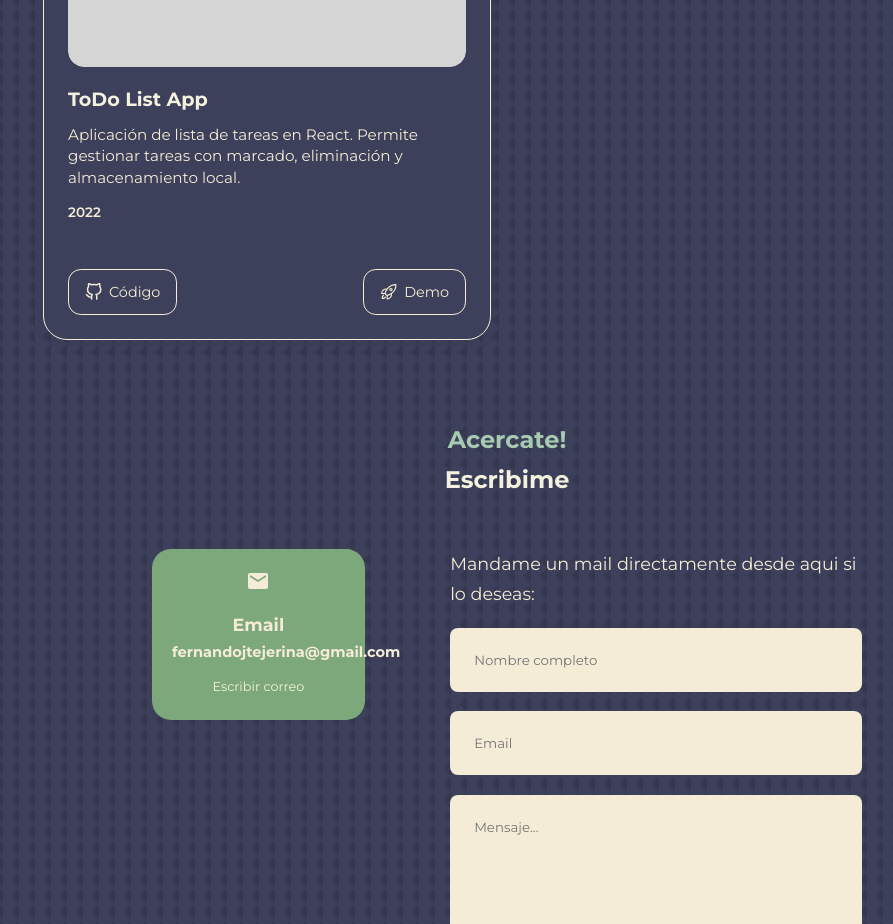
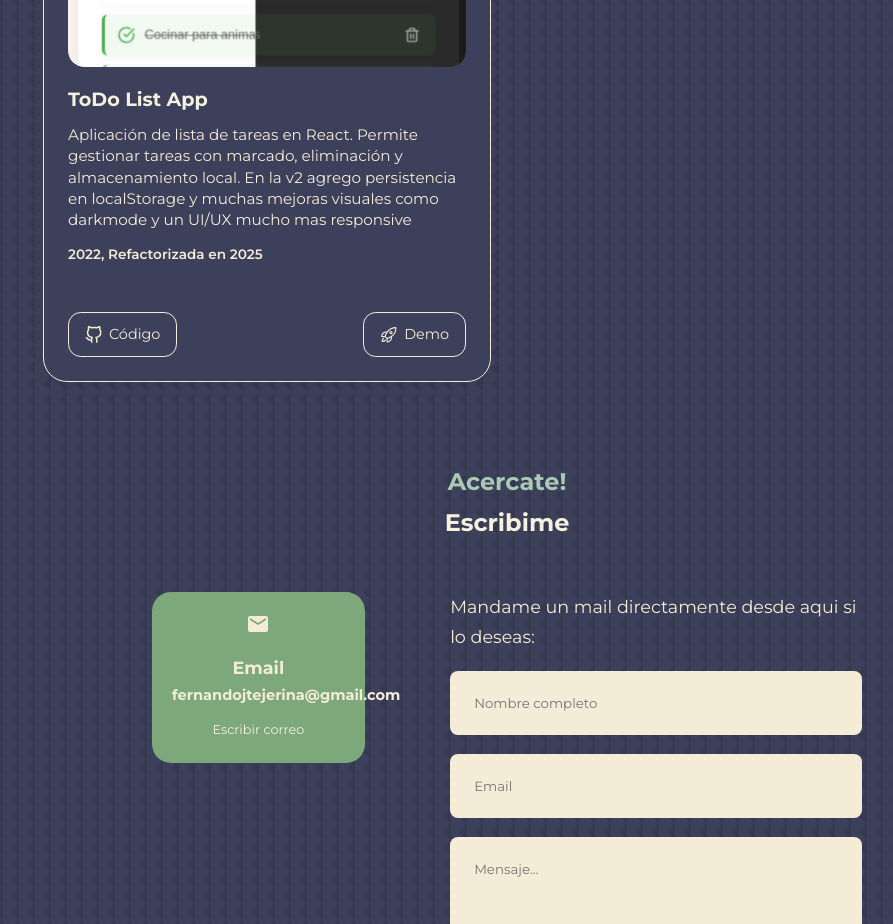
Before and after one commit to fertejj/my-new-portfolio2, a React (Vite) app: page / in a window 1280 px wide. Shown: the part 3400-4324 px from the top of the page, without its empty margins (133-1026 px from the left). Built offline with nearby package versions, Linux system fonts and the light colour scheme.

Commit message:
Actualizacion todolist app

```diff
--- a/src/components/Projects/Projects.jsx
+++ b/src/components/Projects/Projects.jsx
@@ -29,10 +29,10 @@ const projects = [
     img: IMG1,
     title: "ToDo List App",
     description:
-      "Aplicación de lista de tareas en React. Permite gestionar tareas con marcado, eliminación y almacenamiento local.",
-    date: "2022",
-    repoLink: "https://github.com/fertejj/PLATZI-react-intro",
-    demoLink: "https://fertejj.github.io/PLATZI-react-intro/",
+      "Aplicación de lista de tareas en React. Permite gestionar tareas con marcado, eliminación y almacenamiento local. En la v2 agrego persistencia en localStorage y muchas mejoras visuales como darkmode y un UI/UX mucho mas responsive",
+    date: "2022, Refactorizada en 2025",
+    repoLink: "https://github.com/fertejj/todo_list_ts/",
+    demoLink: "https://todo-list-ts-ruby.vercel.app/",
   },
 ];
 
```
Also changed, not shown: src/assets/portfolio1.png.
